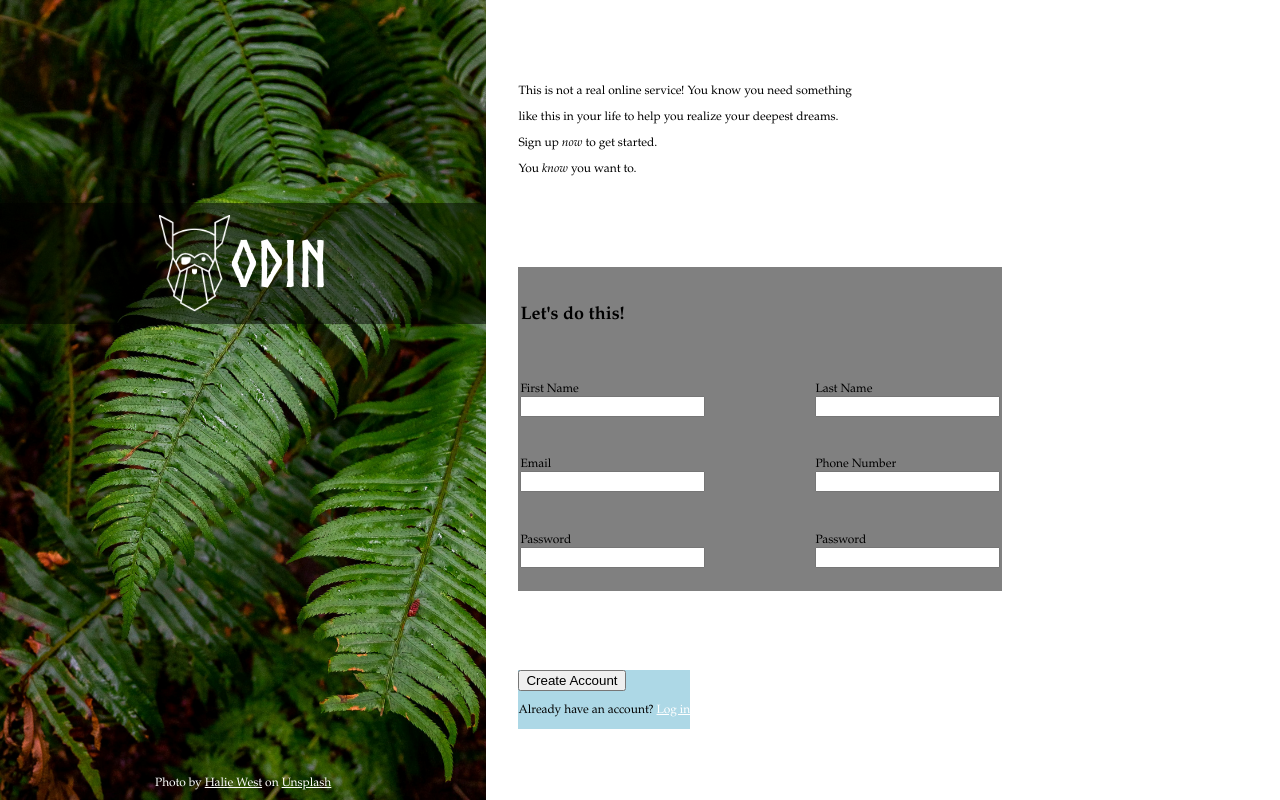
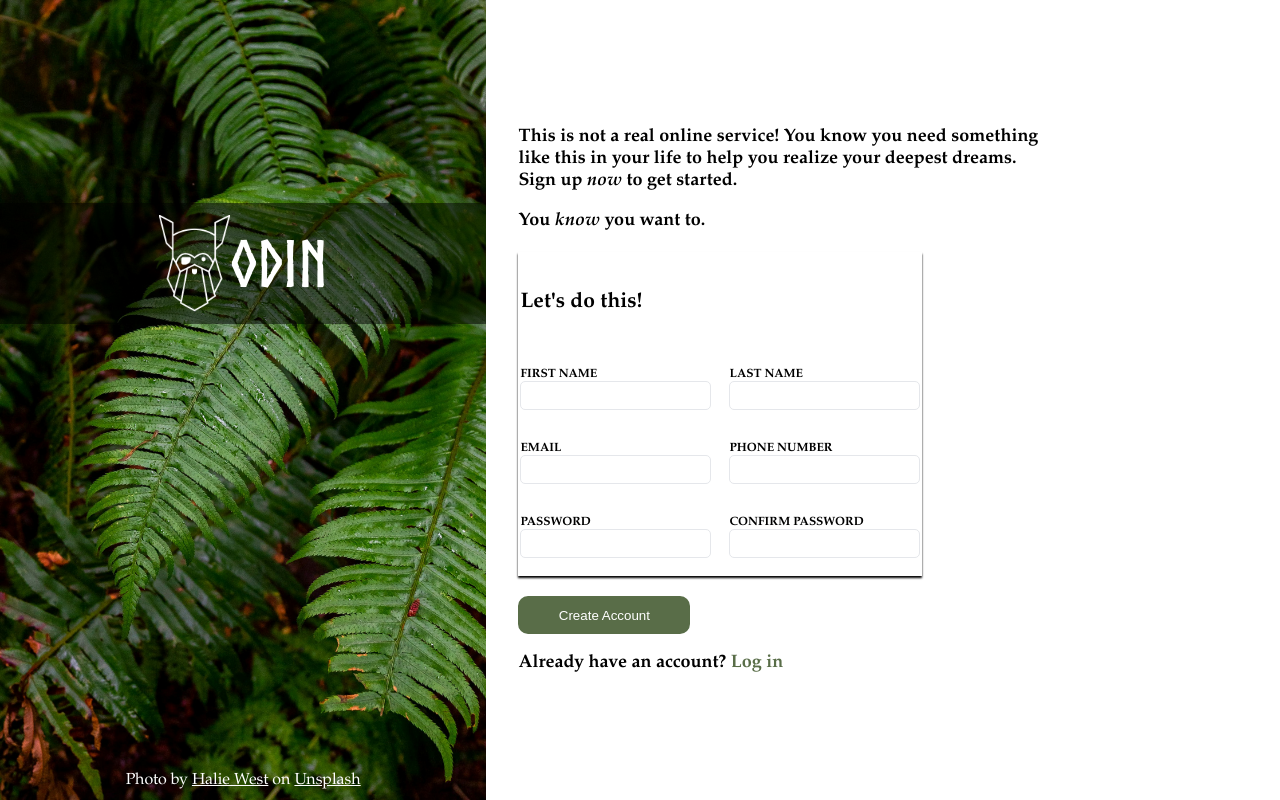
Before and after one commit to zopalmer14/TOP-sign-up-form, a plain HTML site: page index.html in a window 1280 px wide. Drawn offline with Linux system fonts and the light colour scheme.

Commit message:
fix styling for site info section, including form labels and inputs as well as buttons

```diff
--- a/index.html
+++ b/index.html
@@ -23,55 +23,57 @@
 
         <div id="info_container">
             <div id="site_info">
-                <p>This is not a real online service! You know you need something</p>
-                <p>like this in your life to help you realize your deepest dreams.</p>
-                <p>Sign up <em>now</em> to get started.</p>
+                <p>
+                    This is not a real online service! You know you need something <br>
+                    like this in your life to help you realize your deepest dreams. <br>
+                    Sign up <em>now</em> to get started.
+                </p>
 
                 <p>You <em>know</em> you want to.</p>
             </div>
 
             <form id="form_container" action="index.html" method="post">
-                <h2>Let's do this!</h2>
+                <h3>Let's do this!</h3>
 
                 <div class="form_row">
                     <div class="form_section">
-                        <label for="first_name">First Name</label>
+                        <label for="first_name">FIRST NAME</label>
                         <input type="text" name="first_name" id="first_name"/>
                     </div>
 
                     <div class="form_section">
-                        <label for="last_name">Last Name</label>
+                        <label for="last_name">LAST NAME</label>
                         <input type="text" name="last_name" id="last_name"/>
                     </div>
                 </div>
 
                 <div class="form_row">
                     <div class="form_section">
-                        <label for="user_email">Email</label>
+                        <label for="user_email">EMAIL</label>
                         <input type="text" name="email" id="user_email"/>
                     </div>
 
                     <div class="form_section">
-                        <label for="phone_number">Phone Number</label>
+                        <label for="phone_number">PHONE NUMBER</label>
                         <input type="text" name="phone_number" id="phone_number"/>
                     </div>
                 </div>
 
                 <div class="form_row">
                     <div class="form_section">
-                        <label for="user_password">Password</label>
+                        <label for="user_password">PASSWORD</label>
                         <input type="text" name="password" id="user_password"/>
                     </div>
 
                     <div class="form_section">
-                        <label for="confirm_password">Password</label>
+                        <label for="confirm_password">CONFIRM PASSWORD</label>
                         <input type="text" name="confirm_password" id="confirm_password"/>
                     </div>
                 </div>
             </form>
 
             <div id="submit_options">
-                <button>Create Account</button>
+                <button id="create_account">Create Account</button>
                 <p>Already have an account? <a href="index.html">Log in</a></p>
             </div>
         </div>
--- a/styles.css
+++ b/styles.css
@@ -9,12 +9,9 @@ body {
     background-color: white;
     color: black;
     font-family: Garamond;
-    font-size: 12px;
+    font-size: 18px;
+    font-weight: bold;
     margin: 0;
-}
-
-a {
-    color: white;
 }
 
 #screen_container {
@@ -60,6 +57,8 @@ a {
 }
 
 #citation_container {
+    font-size: 16px;
+    font-weight: normal;
     margin-bottom: 10px;
     flex: 1 1 0;
 
@@ -68,14 +67,22 @@ a {
     justify-content: center;
 }
 
+#citation_container a {
+    color: white;
+}
+
 #info_container {
     display: flex;
     flex-direction: column;
     align-items: start;
-    justify-content: space-around;
+    justify-content: center;
 
     padding: 2.5vw;
     flex: 3 3 0;
+}
+
+#site_info p {
+    margin-bottom: 0px;
 }
 
 #form_container {
@@ -84,16 +91,19 @@ a {
     justify-content: space-around;
     align-items: stretch;
 
-    width: 60vh;
+    width: 50vh;
     height: 40vh;
     padding: 2px;
-    background-color: gray;
+    margin: 2.5vh 0vh;
+    box-shadow: 0px 2px 2px;
 }
 
 .form_row {
     display: flex;
     align-items: center;
     justify-content: space-between;
+
+    font-size: 12px;
 }
 
 .form_section {
@@ -102,6 +112,27 @@ a {
     align-items: start;
 }
 
-#submit_options {
-    background-color: lightblue;
+.form_section input {
+    border: 1px solid #E5E7EB;
+    border-radius: 5px;
+    padding: 6px;
 }
+
+.form_section input:focus {
+    outline: none;
+    border: 1px solid blue;
+    box-shadow: 2px 2px 4px gray;
+}
+
+#submit_options a {
+    color: #596D48;
+    text-decoration: none;
+}
+
+#create_account {
+    color: white;
+    background-color: #596D48;
+    border: 2px solid #596D48;
+    border-radius: 10px;
+    padding: 0.75vw 3vw;
+}
```
